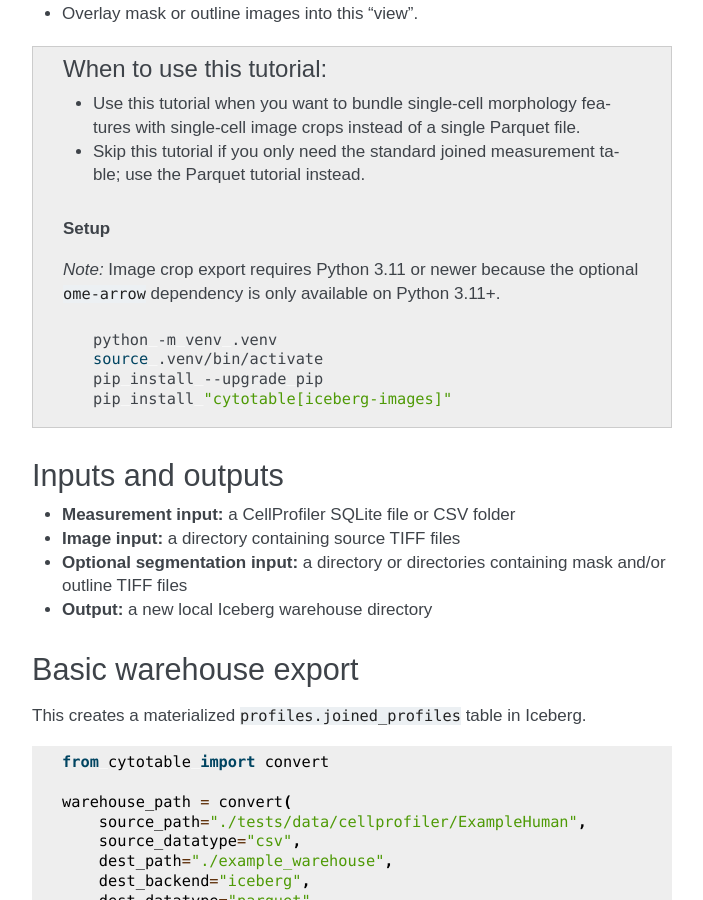
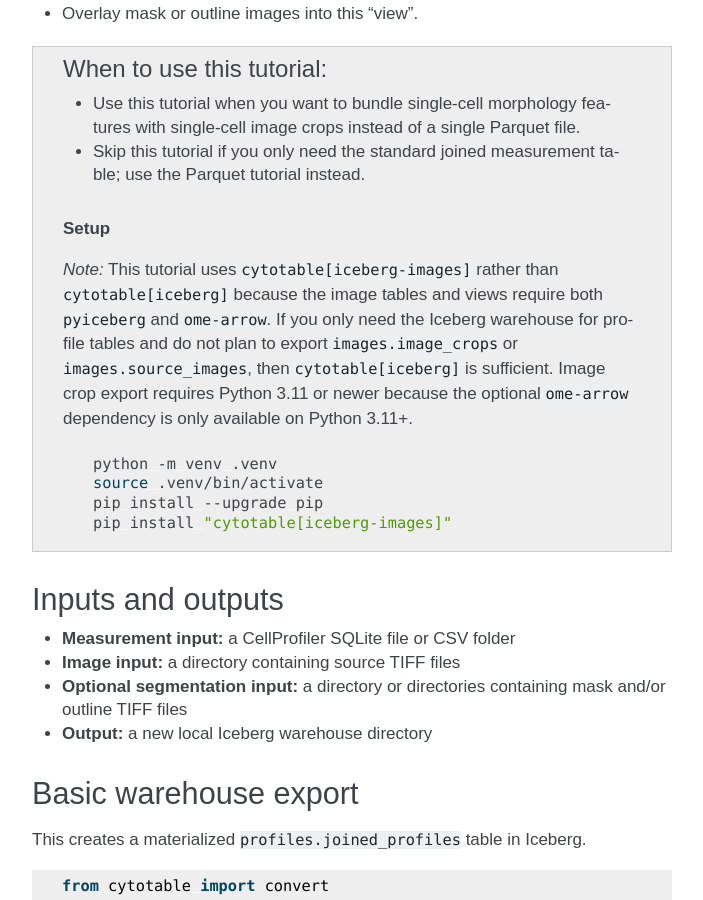
Before and after one commit to cytomining/CytoTable, a Sphinx documentation site: the page built from docs/source/tutorials/iceberg_warehouse_with_images.md, in a window 1280 px wide and 900 px high, scrolled down 615 px. Shown: the whole window, without its empty margins (438-1141 px from the left). Built offline with Sphinx 7.4.7, drawn with Linux system fonts in a browser that asks for light colours; pages that are not in the unit, such as notebooks, are missing from menus.

Commit message:
package extras clarification
Co-Authored-By: Gregory Way <gregory.way@gmail.com>

````diff
--- a/docs/source/tutorials/iceberg_warehouse_with_images.md
+++ b/docs/source/tutorials/iceberg_warehouse_with_images.md
@@ -21,8 +21,13 @@
 
 ## Setup
 
-*Note:* Image crop export requires Python 3.11 or newer because the optional `ome-arrow`
-dependency is only available on Python 3.11+.
+*Note:* This tutorial uses `cytotable[iceberg-images]` rather than
+`cytotable[iceberg]` because the image tables and views require both
+`pyiceberg` and `ome-arrow`. If you only need the Iceberg warehouse for profile
+tables and do not plan to export `images.image_crops` or `images.source_images`,
+then `cytotable[iceberg]` is sufficient. Image crop export requires Python 3.11
+or newer because the optional `ome-arrow` dependency is only available on
+Python 3.11+.
 
 ```bash
 python -m venv .venv
````
